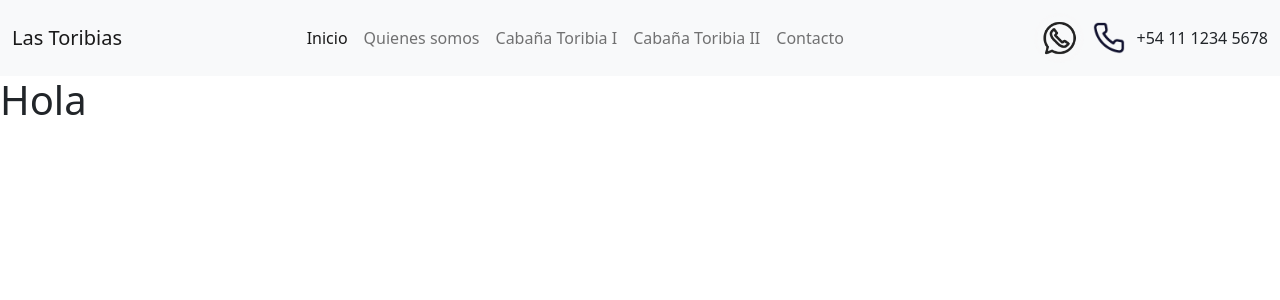
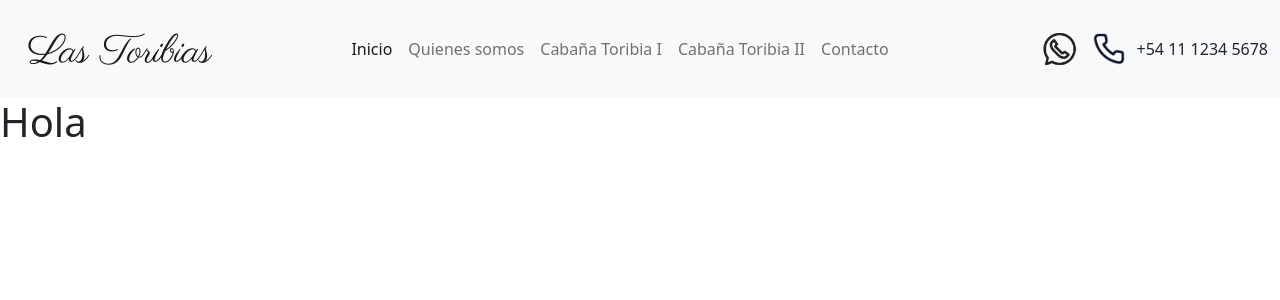
Before and after one commit to GodoyLP/las-toribias, a React (Vite) app: page / in a window 1280 px wide. Shown: the top 300 px of the page. Built offline with nearby package versions, Linux system fonts and the light colour scheme.

Commit message:
arreglo formato letra navbar

```diff
--- a/index.html
+++ b/index.html
@@ -1,18 +1,28 @@
 <!doctype html>
 <html lang="en">
+
 <head>
   <meta charset="UTF-8" />
   <link rel="icon" type="image/svg+xml" href="/vite.svg" />
   <meta name="viewport" content="width=device-width, initial-scale=1.0" />
   <title>las-toribias</title>
-    <link href="https://cdn.jsdelivr.net/npm/bootstrap@5.0.2/dist/css/bootstrap.min.css" rel="stylesheet" integrity="sha384-EVSTQN3/azprG1Anm3QDgpJLIm9Nao0Yz1ztcQTwFspd3yD65VohhpuuCOmLASjC" crossorigin="anonymous">
+  <link href="https://cdn.jsdelivr.net/npm/bootstrap@5.0.2/dist/css/bootstrap.min.css" rel="stylesheet"
+    integrity="sha384-EVSTQN3/azprG1Anm3QDgpJLIm9Nao0Yz1ztcQTwFspd3yD65VohhpuuCOmLASjC" crossorigin="anonymous">
 
+  <!-- fonts-->
+  <link rel="preconnect" href="https://fonts.googleapis.com">
+  <link rel="preconnect" href="https://fonts.gstatic.com" crossorigin>
+  <link href="https://fonts.googleapis.com/css2?family=Parisienne&display=swap" rel="stylesheet">
 </head>
+
 <body>
   <div id="root"></div>
   <script type="module" src="/src/main.jsx"></script>
 
-    <script src="https://cdn.jsdelivr.net/npm/bootstrap@5.0.2/dist/js/bootstrap.bundle.min.js" integrity="sha384-MrcW6ZMFYlzcLA8Nl+NtUVF0sA7MsXsP1UyJoMp4YLEuNSfAP+JcXn/tWtIaxVXM" crossorigin="anonymous"></script>
+  <script src="https://cdn.jsdelivr.net/npm/bootstrap@5.0.2/dist/js/bootstrap.bundle.min.js"
+    integrity="sha384-MrcW6ZMFYlzcLA8Nl+NtUVF0sA7MsXsP1UyJoMp4YLEuNSfAP+JcXn/tWtIaxVXM"
+    crossorigin="anonymous"></script>
 
 </body>
+
 </html>
--- a/src/components/Navbar.jsx
+++ b/src/components/Navbar.jsx
@@ -1,5 +1,6 @@
 import telefonoGif from '../image/call-phone-hover-phone-ring.gif';
 import watsappGif from '../image/whatsapp-hover-pinch.gif';
+
 
 const Navbar = () => {
     return (
@@ -11,7 +12,7 @@ const Navbar = () => {
                     </button>
 
                     {/* Centramos el brand con mx-auto */}
-                    <a className="navbar-brand mx-auto" href="#">Las Toribias</a>
+                    <a className="navbar-brand mx-auto " href="/"> <h1 class="parisienne-regular tex-dark text-aling-center ms-3 mt-3"> Las Toribias </h1></a>
 
                     {/* Contenedor para los íconos y el teléfono. Se centra en móvil y se alinea a la derecha en desktop. */}
                     <div className="d-flex flex-row align-items-center ms-auto ms-lg-0 order-lg-3">
--- a/src/index.css
+++ b/src/index.css
@@ -0,0 +1,6 @@
+
+.parisienne-regular {
+  font-family: "Parisienne", cursive;
+  font-weight: 400;
+  font-style: normal;
+}
```
Lines whose indentation alone changed are shown as unchanged.
